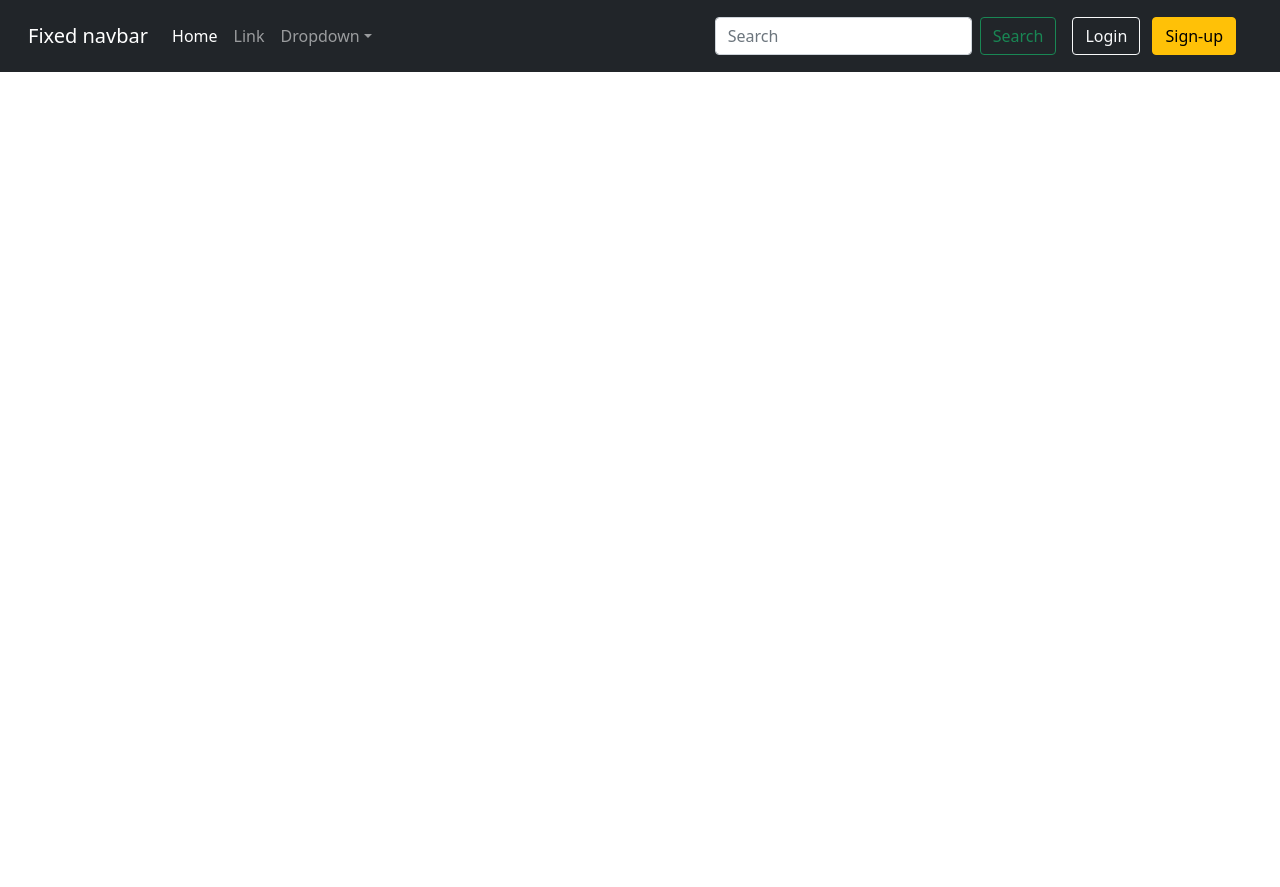
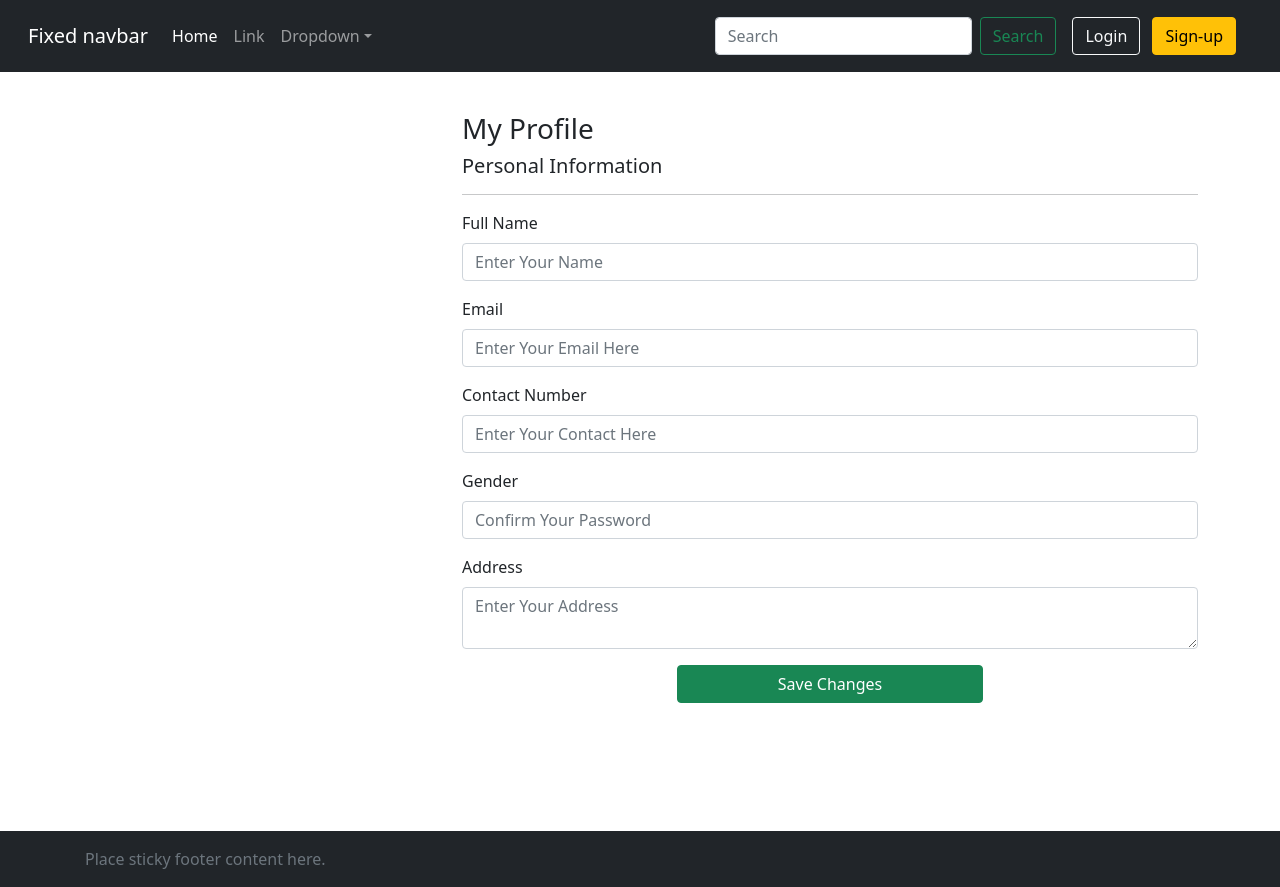
Before and after one commit to Subir008/Talkzone, a PHP site: page /profile.php in a window 1280 px wide. Before the commit the page ends 72 px from the top, so only its background shows below. Run offline with PHP 8.4, Linux system fonts and the light colour scheme; data that the repository does not hold is empty; some libraries are stand-ins or nearby versions.

Commit message:
profile working and other changes

```diff
--- a/add-comments.php
+++ b/add-comments.php
@@ -4,6 +4,7 @@
     if($_SERVER['REQUEST_METHOD'] == "POST"){
         $comment = $_POST['comment'];
         $forum_id = $_POST['forum_id'];
+        $user_id = $_POST['user_id'];
 
         // echo "comment " . $comment;
 
@@ -14,7 +15,7 @@
                                             `entry_timestamp`) VALUES (
                                             '".$comment."',
                                             '".$forum_id."',
-                                            '',
+                                            '$user_id',
                                             '". $timestamp."')";
 
         $result = mysqli_query($con, $query);
--- a/controller.js
+++ b/controller.js
@@ -246,6 +246,7 @@
 $("#comment-submit").on("click", function () {
   let forum_id = document.getElementById("forum_id").value;
   let comment = document.getElementById("comment").value;
+  let user_id = document.getElementById("user_id").value;
 
   if (comment == "") {
     document.getElementById("liveToast").style.backgroundColor = "#ff493d";
@@ -258,6 +259,7 @@
 
   console.log(forum_id);
   console.log(comment);
+  console.log(user_id);
   $(".loader-wrapper").css("visibility", "visible");
   $(".loader-wrapper").show();
   $(".loader").show();
@@ -268,6 +270,7 @@
     data: {
       forum_id: forum_id,
       comment: comment,
+      user_id: user_id,
     },
     success: function (data) {
       // console.log(data);
--- a/forum-comment-load.php
+++ b/forum-comment-load.php
@@ -11,7 +11,12 @@
         $page = 0;
     }
 
-    $comment_query = "SELECT * FROM comment_master WHERE forum_id = '" . $id . "' LIMIT {$page},$limit";
+    $comment_query = "SELECT comment_master.comment_id ,comment_master.comment_details ,comment_master.entry_timestamp , user_master.user_name
+                            FROM comment_master
+                            LEFT JOIN user_master ON user_master.user_id = comment_master.user_id
+                            WHERE comment_master.forum_id = '" . $id . "'
+                            LIMIT {$page},$limit ";
+
     $comment_dataget = mysqli_query($con, $comment_query);
 
     if(mysqli_num_rows($comment_dataget) > 0){
@@ -26,7 +31,7 @@
                 </div>
                 <div class='col-md-11 col-sm-11 col-11'>
                     <div class='card-body card-details'>
-                        <h5 class='card-title'>Card title</h5>
+                        <h5 class='card-title'>{$comment_data["user_name"]} at {$comment_data["entry_timestamp"]}</h5>
                         <p class='card-text'> {$comment_data["comment_details"]}</p>
                     </div>
                 </div>
--- a/forum-details.php
+++ b/forum-details.php
@@ -60,6 +60,7 @@
                 ?>
             <div class="mb-3">
                 <input type="hidden" name="forum_id" id="forum_id" value="<?php echo $id ?>">
+                <input type="hidden" name="user_id" id="user_id" value="<?php echo $_SESSION['user_id'] ?>">
                 <label for="comment" class="form-label">Comment</label>
                 <textarea class="form-control" id="comment" rows="3"></textarea>
             </div>
--- a/profile.php
+++ b/profile.php
@@ -26,8 +26,52 @@
     </div>
     <!-- Loader End -->
 
+    <div class="container top-section">
+        <div class="row">
 
+            <div class="col-md-4"></div>
 
+            <div class="col-md-8">
+                <h3>My Profile</h3>
+
+				<h5>Personal Information</h5>
+				<hr>
+				<form id="signupform">
+                    <!-- <form action="signup.php" method="post"> -->
+                    <div class="mb-3">
+                        <label for="contact" class="form-label">Full Name</label>
+                        <input type="text" class="form-control" id="full_name" name="full_name" aria-describedby=""
+                            autocomplete="off" required placeholder="Enter Your Name" >
+                    </div>
+                    <div class="mb-3">
+                        <label for="email" class="form-label">Email</label>
+                        <input type="email" class="form-control" id="email" name="email" autocomplete="off"
+                             placeholder="Enter Your Email Here">
+                    </div>
+                    <div class="mb-3">
+                        <label for="contact" class="form-label">Contact Number</label>
+                        <input type="tel" class="form-control" id="contact" name="contact" aria-describedby="emailHelp"
+                            autocomplete="off" required placeholder="Enter Your Contact Here" pattern="[0-9]{10}">
+                    </div>
+                    <div class="mb-3">
+                        <label for="confirmPassword" class="form-label">Gender</label>
+                        <input type="password" class="form-control" name="confirmPassword" id="confirmPassword"
+                            autocomplete="off" required placeholder="Confirm Your Password ">
+                    </div>
+                    <div class="mb-3">
+                        <label for="confirmPassword" class="form-label">Address</label>
+                        <textarea class="form-control" name="address" id="address"
+                            autocomplete="off" placeholder="Enter Your Address "></textarea>
+                    </div>
+                    <div class="mb-3 text-center">
+
+                        <button type="submit" class="btn btn-success col-5" id="signup">Save Changes</button>
+                    </div>
+                </form>
+            </div>
+        </div>
+
+    </div>
 
     <?php
     include("components/footer.php");
```
